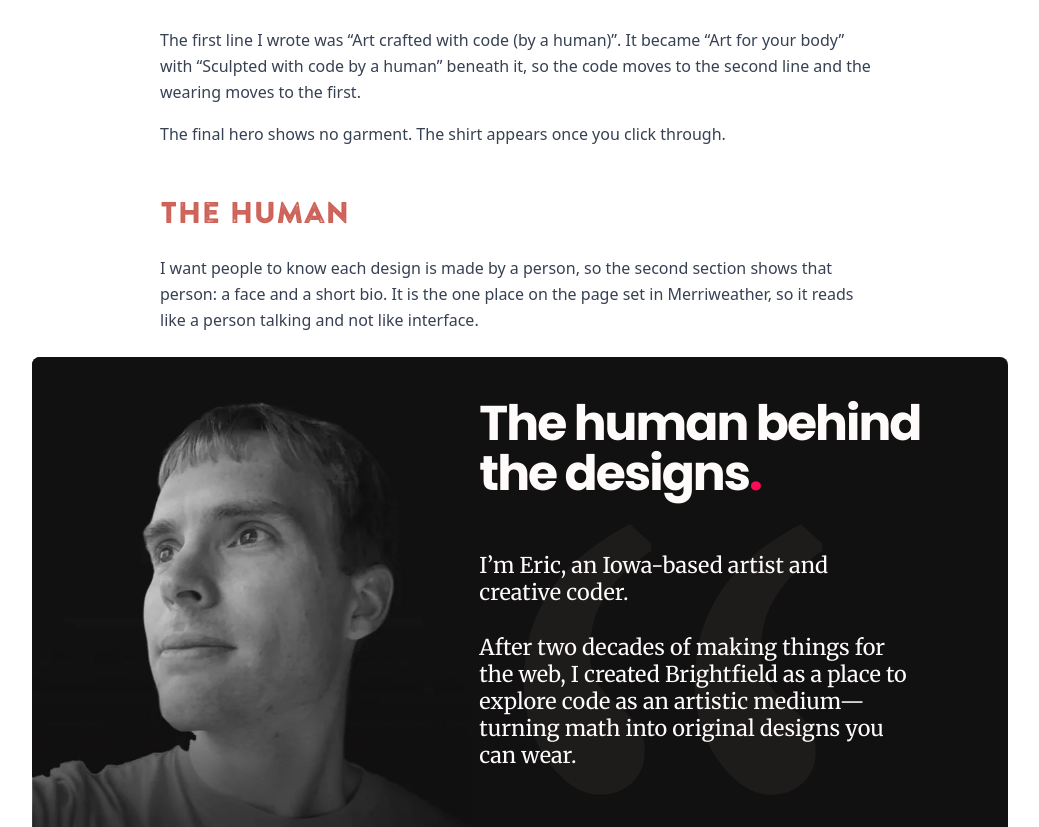
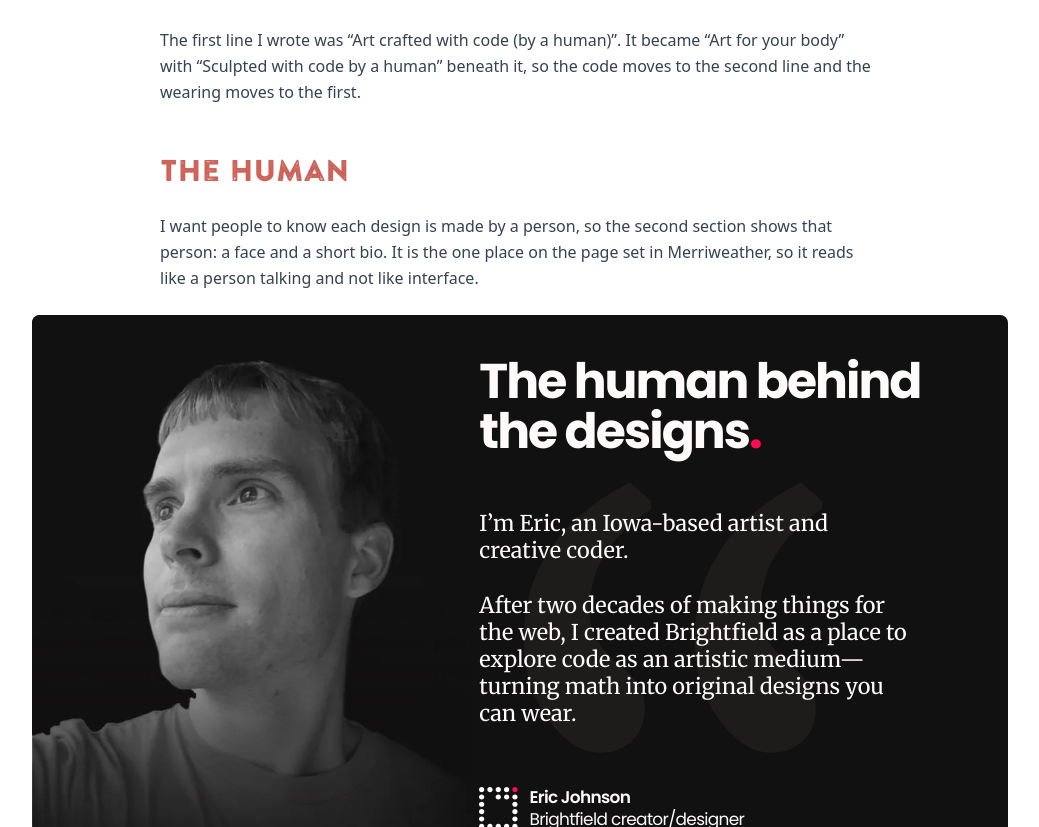
Before and after one commit to onetwothreebutter/ericdjohnson-portfolio, a Next.js app in the folder next-frontend/: page /work-ive-done/brightfield-redesign in a window 1280 px wide. Shown: the part 6000-6827 px from the top of the page, without its empty margins (120-1159 px from the left). Built offline with nearby package versions, Linux system fonts and the light colour scheme.

Commit message:
Drop the no-garment line from The Hero
Co-Authored-By: Claude Opus 5.5 <noreply@anthropic.com>
Claude-Session: https://claude.ai/code/session_016ninuu8GUYew773Tub5Q7F

```diff
--- a/next-frontend/src/app/work-ive-done/brightfield-redesign/page.tsx
+++ b/next-frontend/src/app/work-ive-done/brightfield-redesign/page.tsx
@@ -271,11 +271,8 @@ export default function BrightfieldRedesignPage() {
                             ))}
                         </div>
                     </Figure>
-                    <p className={`${P} mt-6 mb-4`}>
+                    <p className={`${P} mt-6`}>
                         The first line I wrote was &ldquo;Art crafted with code (by a human)&rdquo;. It became &ldquo;Art for your body&rdquo; with &ldquo;Sculpted with code by a human&rdquo; beneath it, so the code moves to the second line and the wearing moves to the first.
-                    </p>
-                    <p className={P}>
-                        The final hero shows no garment. The shirt appears once you click through.
                     </p>
                 </section>
 
```
